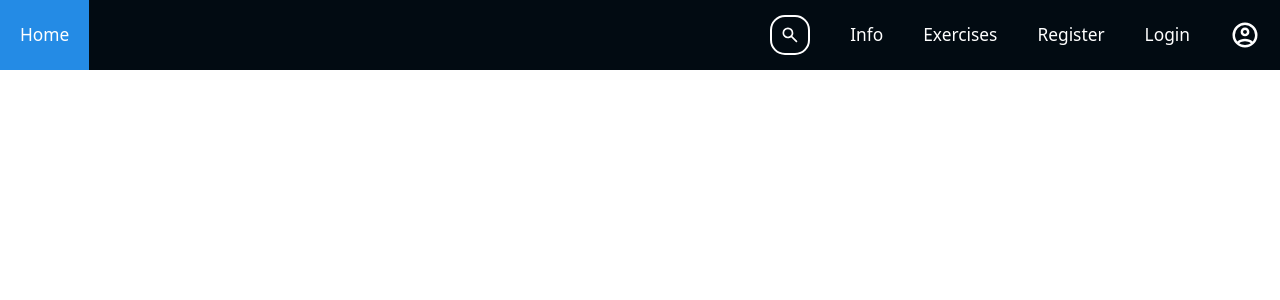
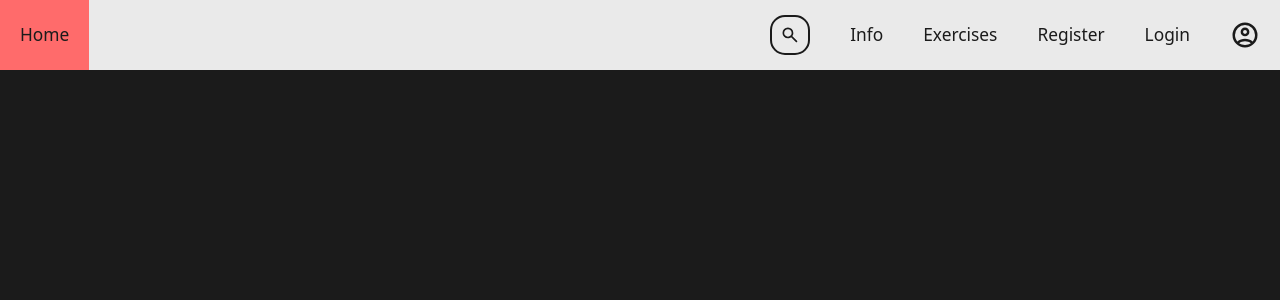
Before and after one commit to FitnessWebas/fitnessweb-ui, a React (Vite) app: page / in a window 1280 px wide. Shown: the top 300 px of the page. Built offline with nearby package versions, Linux system fonts and the light colour scheme.

Commit message:
Updated colors

```diff
--- a/src/components/navbar/NavBar.module.css
+++ b/src/components/navbar/NavBar.module.css
@@ -4,7 +4,7 @@ nav {
   z-index: 1000;
   font-size: 13pt;
   height: 70px;
-  background-color: var(--light-800);
+  background-color: var(--light-1);
   display: flex;
   justify-content: flex-end;
   align-items: center;
@@ -26,7 +26,7 @@ nav {
   display: flex;
   align-items: center;
   transition: width 0.4s ease;
-  background: var(--light-800);
+  background: var(--light-1);
   border-radius: 15px;
   border: 2px solid var(--primary);
   overflow: hidden;
@@ -61,7 +61,7 @@ nav {
   border: none;
   outline: none;
   color: var(--primary);
-  background-color: black;
+  background-color: var(--light-1);
   transition: width 0.4s ease, opacity 0.2s ease;
 }
 
@@ -81,11 +81,12 @@ nav a {
   display: flex;
   align-items: center;
   text-decoration: none;
+  font-weight: 500;
   color: var(--primary);
 }
 
 nav a:hover {
-  background-color: var(--light-400);
+  background-color: var(--accent-1);
 }
 
 nav svg {
@@ -119,7 +120,7 @@ nav svg {
     height: 100%;
 
     z-index: 10;
-    background-color: var(--light-800);
+    background-color: var(--light-1);
     box-shadow: -5px 0 10px rgba(0, 0, 0, 0.5);
     transition: 0.5s ease-out;
   }
--- a/src/styles/global.css
+++ b/src/styles/global.css
@@ -1,7 +1,8 @@
 @import url("https://fonts.googleapis.com/css2?family=Poppins:wght@300;400;500;600;700&display=swap");
 
 :root {
-  --primary: #ffffff; /* Primary (Lightest) */
+  /*
+  --primary: #ffffff;
   --light-100: #c8e2f9;
   --light-200: #91c5f2;
   --light-300: #5ba8ec;
@@ -9,7 +10,17 @@
   --light-500: #156bb7;
   --light-600: #0f4c81;
   --light-700: #092b49;
-  --light-800: #020b12; /* Darkest */
+  --light-800: #020b12;
+  */
+
+  --primary: #1b1b1bff;
+  --secondary: #2c2c2cff;
+  --tertiary: #444444ff;
+  --light-1: #eaeaeaff;
+  --light-2: #ffffffff;
+  --accent-1: #ff6b6bff;
+  --accent-2: #00adb5ff;
+  --accent-3: #ffcc29ff;
 }
 
 body {
@@ -18,5 +29,4 @@ body {
 
 html {
   font-family: "Poppins", sans-serif;
-  overflow-y: scroll;
 }
```
